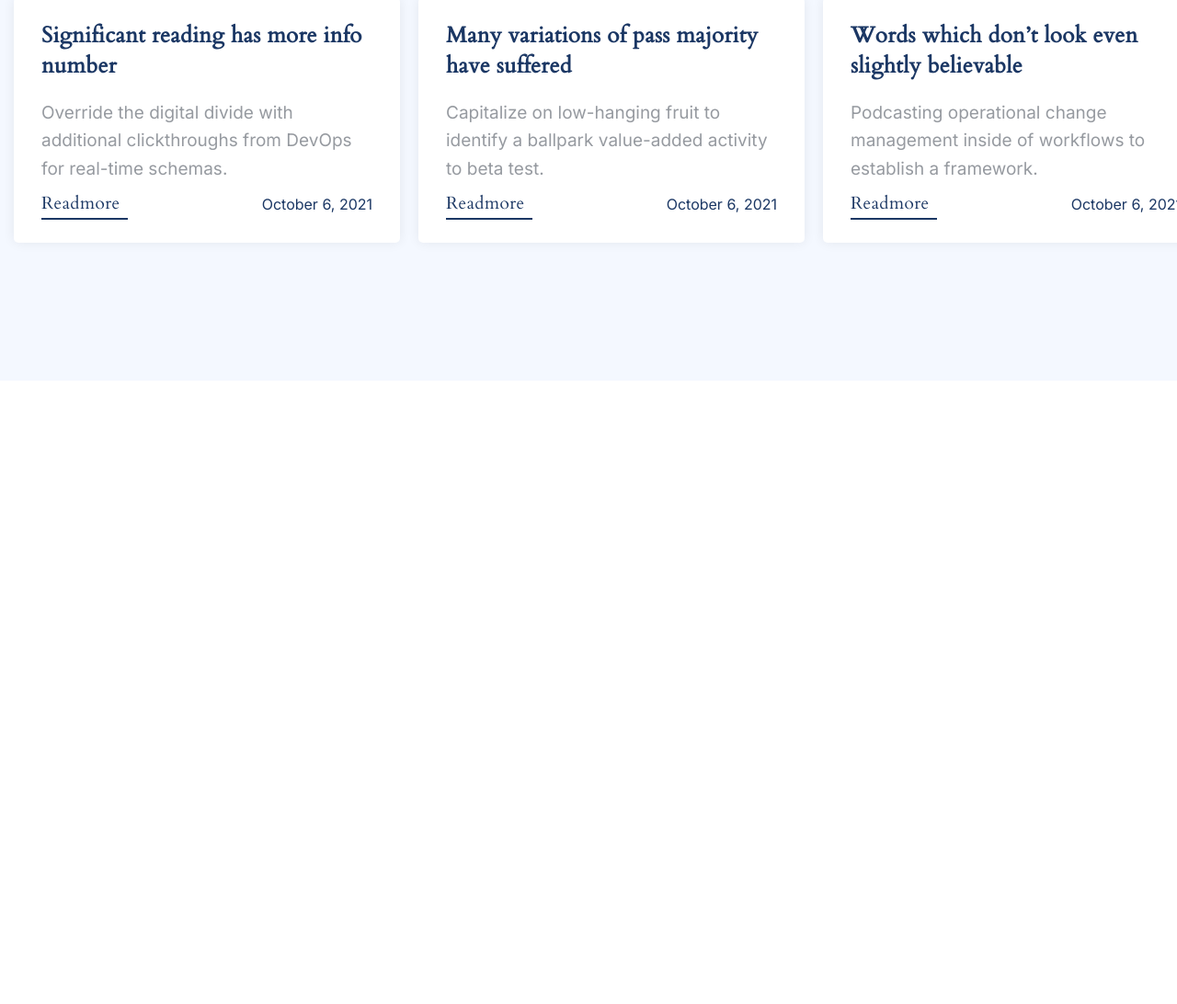
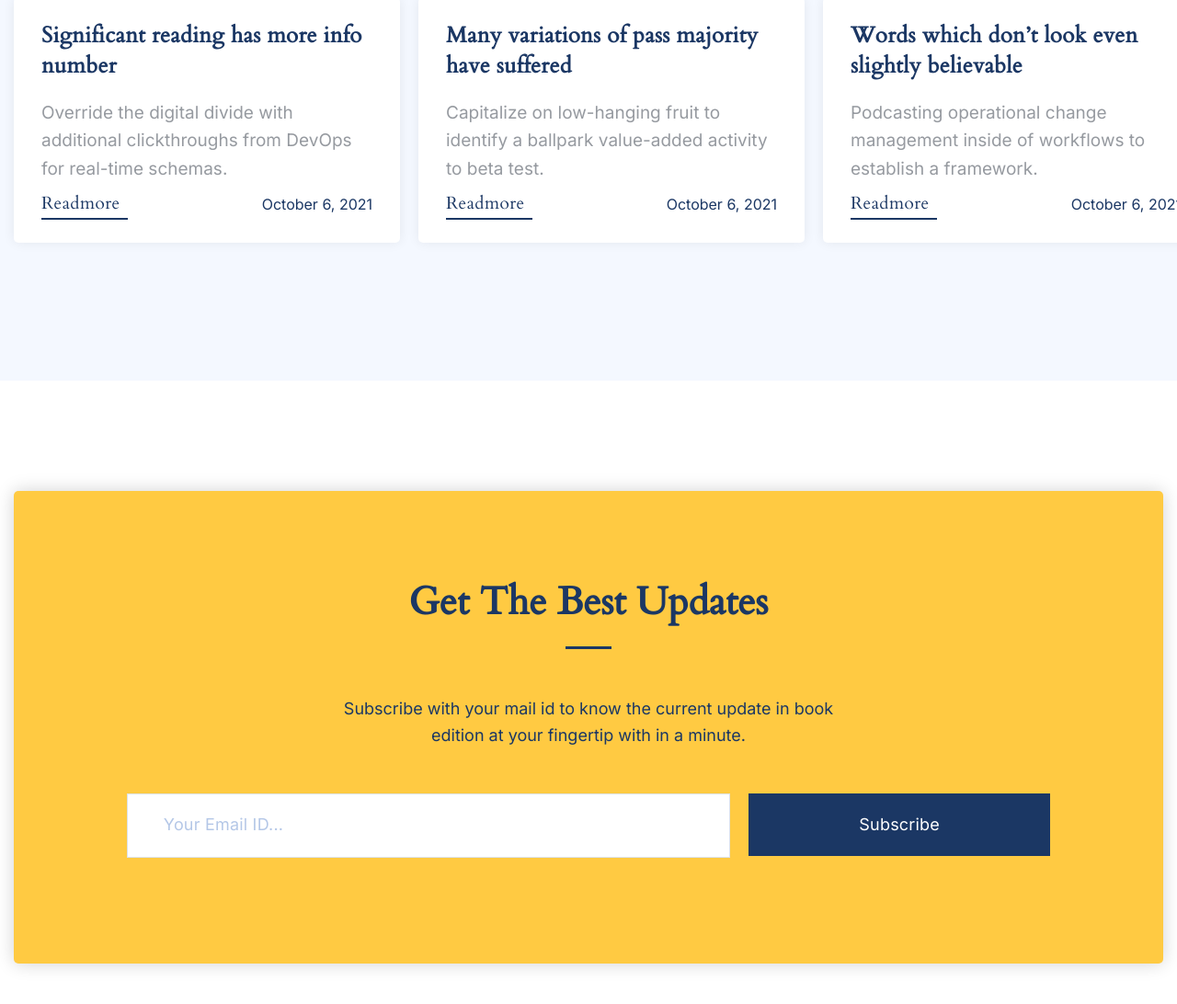
Before and after one commit to onix7l/books, a plain HTML site: page index.html in a window 1280 px wide. Shown: the part 3751-4843 px from the top of the page at 92% size. Before the commit the page ends 4165 px from the top, so only its background shows below. Drawn offline with nearby package versions, Linux system fonts and the light colour scheme.

Commit message:
updates section

```diff
--- a/css/styles.css
+++ b/css/styles.css
@@ -8,6 +8,7 @@
   --light-blue: #b4c7e7;
   --grey-color: #969aa0;
   --light-blue-background: #f4f8ff;
+  --border-color: #dce1e9;
 }
 
 p,
@@ -575,3 +576,93 @@ body {
   font-family: var(--second-font);
   line-height: calc(25.5 / 16);
 }
+
+/* Updates section */
+
+.updates {
+}
+
+.updates-container {
+  padding-top: 120px;
+  padding-bottom: 120px;
+}
+
+.updates-wrapper {
+  padding-top: 96px;
+  padding-bottom: 115px;
+  border-radius: 5px;
+  background: var(--color-yellow);
+  box-shadow: 0px 0px 19px 0px rgba(0, 0, 0, 0.18);
+}
+
+.updates-title {
+  color: var(--blue-text);
+  text-align: center;
+  font-size: 42px;
+  line-height: calc(50.4 / 42);
+  text-transform: capitalize;
+  margin-bottom: 51px;
+}
+
+.updates-title::after {
+  content: "";
+  display: block;
+  width: 50px;
+  height: 3px;
+  background: var(--blue-text);
+  margin: 0 auto;
+  margin-top: 23px;
+}
+
+.updates-desc {
+  color: var(--blue-text);
+  text-align: center;
+  font-size: 18px;
+  font-family: var(--second-font);
+  line-height: calc(28.5 / 18);
+  max-width: 550px;
+  margin: 0 auto;
+  margin-bottom: 49px;
+}
+
+.form-wrapper {
+  display: flex;
+  justify-content: center;
+}
+
+.updates-form {
+  /* margin: 0 auto; */
+}
+
+.updates-field {
+}
+
+.updates-input {
+  width: 656px;
+  height: 70px;
+  border: 1px solid var(--border-color);
+  background: var(--color-white);
+  padding-left: 39px;
+}
+
+.updates-input::placeholder {
+  color: var(--light-blue);
+  font-size: 18px;
+  font-family: Inter;
+  line-height: calc(30.6 / 18);
+  letter-spacing: 0.011em;
+}
+
+.updates-btn {
+  width: 328px;
+  height: 68px;
+  border: 2px solid var(--blue-background);
+  background: var(--blue-background);
+  color: var(--color-white);
+  text-align: center;
+  font-size: 18px;
+  font-family: Inter;
+  line-height: calc(30.6 / 18);
+  letter-spacing: 0.011em;
+  margin-left: 16px;
+}
--- a/index.html
+++ b/index.html
@@ -346,7 +346,32 @@
         </div>
       </section>
 
-      <section class="nine"></section>
+      <section class="updates">
+        <div class="container updates-container">
+          <div class="updates-wrapper">
+            <h2 class="updates-title">Get The Best Updates</h2>
+            <p class="updates-desc">
+              Subscribe with your mail id to know the current update in book
+              edition at your fingertip with in a minute.
+            </p>
+            <div class="form-wrapper">
+              <form class="updates-form">
+                <label class="updates-field" for="email-sub">
+                  <input
+                    type="email"
+                    name="email-sub"
+                    id="email-sub"
+                    class="updates-input"
+                    placeholder="Your Email ID..."
+                  />
+                </label>
+
+                <button type="submit" class="updates-btn">Subscribe</button>
+              </form>
+            </div>
+          </div>
+        </div>
+      </section>
 
       <footer></footer>
     </main>
```
